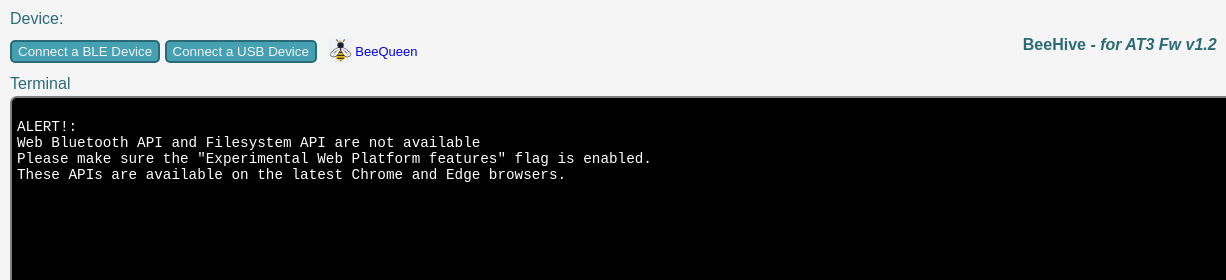
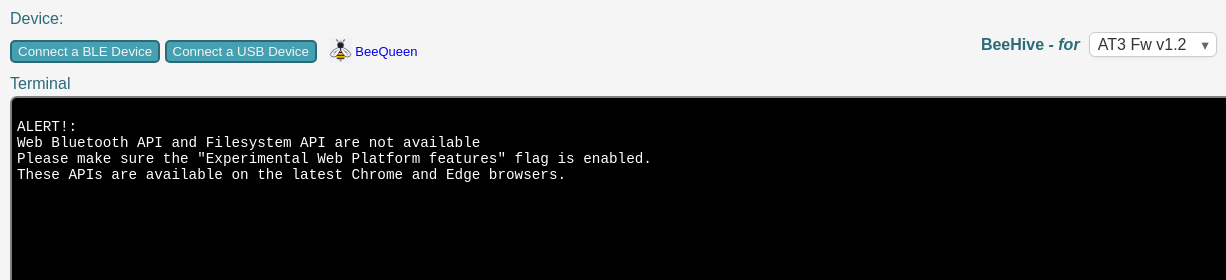
Before and after one commit to norbertherbert/beehive, a website built with webpack: page src/index.html in a window 1280 px wide. Shown: the top 280 px of the page, 0-1226 px from the left. Built offline with nearby package versions, Linux system fonts and the light colour scheme.

Commit message:
dropdown version selector added

```diff
--- a/src/index.html
+++ b/src/index.html
@@ -30,7 +30,14 @@
     <body><div id="main">
 
         <div id= "beehive_logo">
-            <span style="font-size: 16px; font-weight: bold;">BeeHive <i>- for AT3 Fw v1.2</i></span>
+            <span style="font-size: 16px; font-weight: bold;">BeeHive <i>- for</i></span>
+            <div class="custom-select">
+                <select id="version-select" onchange="goTo(this)">
+                    <option value="https://nano-things.net/beehive/AT3v1.3/">AT3 Fw v1.3</option>
+                    <option value="https://nano-things.net/beehive/AT3v1.2/" selected>AT3 Fw v1.2</option>
+                    <option value="https://nano-things.net/beehive/AT2v2.6/">AT2 Fw v2.6</option>
+                </select>
+            </div>
             &nbsp;
             <img src="./images/android-chrome-192x192.png" height=35px;>
         </div>
@@ -48,7 +55,7 @@
                 <button id="usb_connect_device_button">Connect a USB Device</button>
                 <button id="usb_disconnect_device_button" style="display:none;">Disconnnect Device</button>
                 <a id="beequeen_link"
-                    href="https://nano-things.net/beequeen"
+                    href="https://nano-things.net/beequeen/AT3v1.2"
                     target="_blank"
                     style="margin-left: 8px; text-decoration: none; font-size: small;"
                 >
@@ -125,6 +132,12 @@
 
         <script>
 
+            function goTo(selectEl) {
+                const url = selectEl.value;
+                if (!url) return;                 // ignore the placeholder
+                window.location.href = url;       // same-tab navigation
+            }
+
             const device_name_span = document.querySelector('#device_name_span');
             const connection_status_span = document.querySelector('#connection_status_span');
             const request_bluetooth_device_button = document.querySelector('#request_bluetooth_device_button');
--- a/src/style.css
+++ b/src/style.css
@@ -188,3 +188,50 @@ button:hover {
   0% { transform: rotate(0deg); }
   100% { transform: rotate(360deg); }
 }
+
+
+/* Wrapper behaves inline with text */
+.custom-select {
+  position: relative;
+  display: inline-block;   /* allow it to sit inside a sentence */
+  width: auto;             /* shrink to fit content */
+  vertical-align: baseline; /* align nicely with text */
+  margin-left: 0.3rem;
+}
+
+/* The <select> itself */
+.custom-select select {
+  appearance: none;      /* remove native arrow */
+  -webkit-appearance: none;
+  -moz-appearance: none;
+
+  display: inline-block;
+  padding: 0.2rem 1.8rem 0.2rem 0.5rem; /* slimmer padding for inline look */
+  font-size: 1rem;
+  color: #333;
+  background: white;
+  border: 1px solid #ccc;
+  border-radius: 6px;
+  box-shadow: 0 1px 3px rgba(0,0,0,0.05);
+  cursor: pointer;
+  transition: border-color 0.2s;
+  vertical-align: baseline;
+}
+
+/* green border on focus */
+.custom-select select:focus {
+  border-color: #2B6B78;
+  outline: none;
+}
+
+/* custom arrow */
+.custom-select::after {
+  content: "▾";
+  position: absolute;
+  top: 50%;
+  right: 0.5rem;   /* tighter spacing for inline use */
+  transform: translateY(-50%);
+  font-size: 0.9rem;
+  color: #666;
+  pointer-events: none;
+}
```
